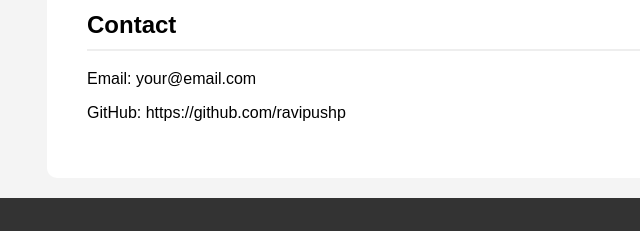
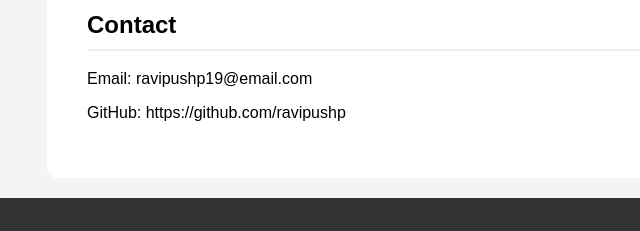
Before and after one commit to ravipushp/ravipushp.github.io, a plain HTML site: page index.html in a window 1280 px wide. Shown: the part 1352-1583 px from the top of the page, 103-743 px from the left. Drawn offline with Linux system fonts and the light colour scheme.

Commit message:
Update index.html

```diff
--- a/index.html
+++ b/index.html
@@ -122,7 +122,7 @@
 
 <h2>Contact</h2>
 
-<p>Email: your@email.com</p>
+<p>Email: ravipushp19@email.com</p>
 <p>GitHub: https://github.com/ravipushp</p>
 
 </section>
```
